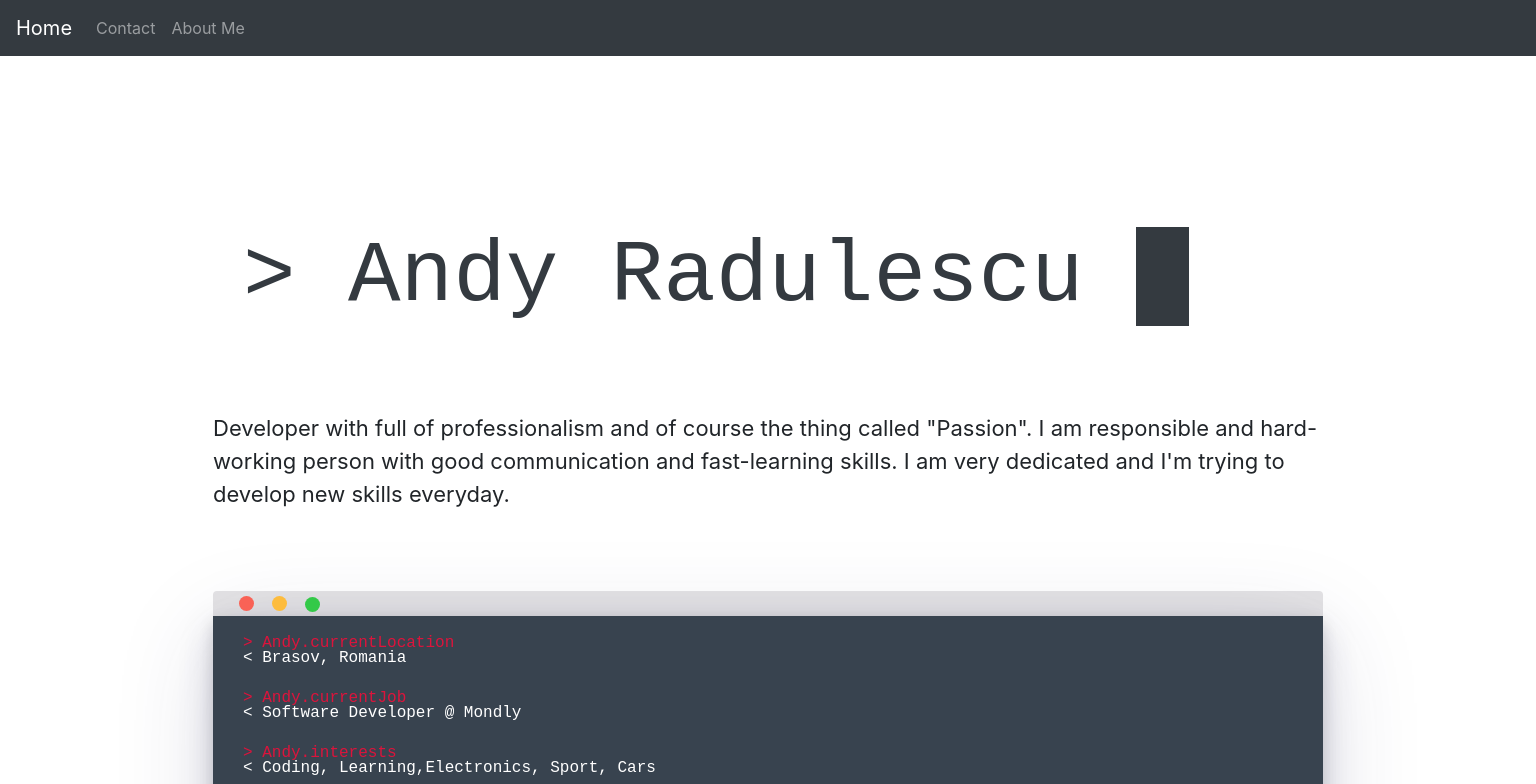
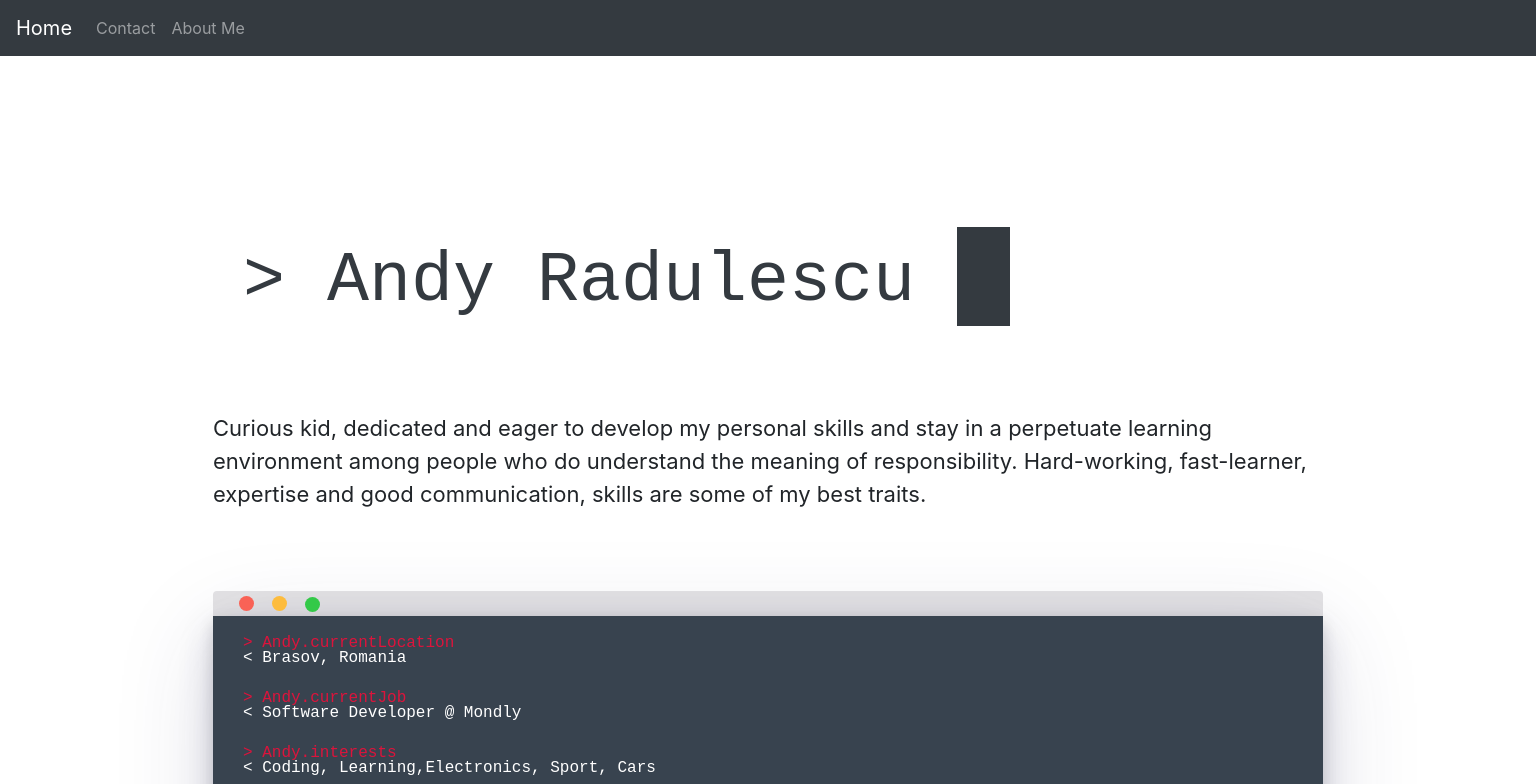
Before and after one commit to AndyRadulescu/personal-website, an Angular app: page /about in a window 1536 px wide. Shown: the top 784 px of the page. Built offline with nearby package versions, Linux system fonts and the light colour scheme.

Commit message:
added text on about me

```diff
--- a/src/app/about/about-title/about-title.component.html
+++ b/src/app/about/about-title/about-title.component.html
@@ -6,9 +6,9 @@
 
     <div>
         <p class="about--title__body-content mb-0 text-justify text-lg-left">
-            Developer with full of professionalism and of course the thing called "Passion". I am responsible and
-            hard-working person with good communication and fast-learning skills. I am very dedicated and I'm trying to
-            develop new skills everyday.
+            Curious kid, dedicated and eager to develop my personal skills and stay in a perpetuate learning environment
+            among people who do understand the meaning of responsibility. Hard-working, fast-learner, expertise and good
+            communication, skills are some of my best traits.
         </p>
     </div>
 </section>
--- a/src/app/about/about-title/about-title.component.scss
+++ b/src/app/about/about-title/about-title.component.scss
@@ -17,6 +17,17 @@
       @media screen and (max-width: 992px) {
         font-size: 28px;
       }
+
+
+    }
+
+    @media screen and (min-width: 1400px) {
+      .about--title__title {
+        font-size: 70px;
+      }
+      .about--title__cursor {
+        font-size: 70px;
+      }
     }
 
     .about--title__cursor {
```
